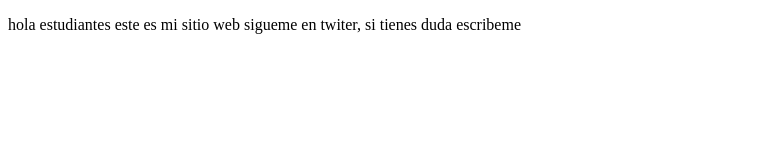
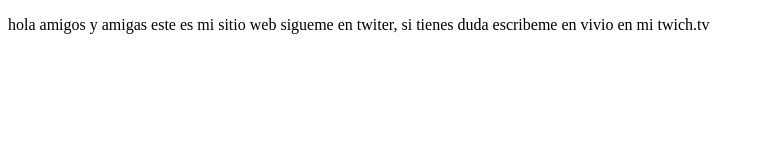
Before and after one commit to cris2230/proyectoDemoCursoPrework, a plain HTML site: page index.html in a window 1280 px wide. Shown: the whole page, without its empty margins (0-764 px from the left). Drawn offline with Linux system fonts and the light colour scheme.

Commit message:
cambios agregamos sito de twich

```diff
--- a/index.html
+++ b/index.html
@@ -7,7 +7,7 @@
     <title>Hola Mundo</title>
 </head>
 <body>
-    <p>hola estudiantes este es mi sitio web sigueme en twiter, si tienes duda escribeme
+    <p>hola amigos y amigas este es mi sitio web sigueme en twiter, si tienes duda escribeme en vivio en mi twich.tv
 
     </p>
 </body>
```
